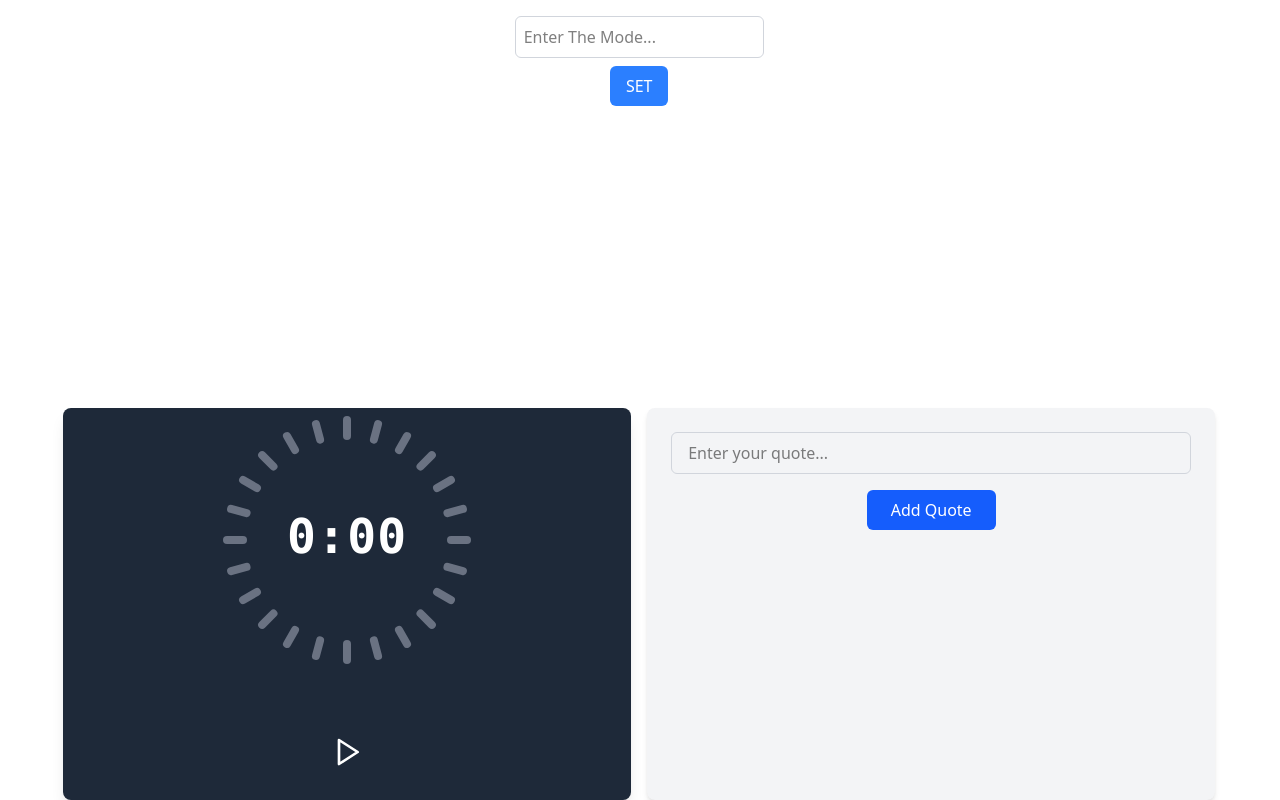
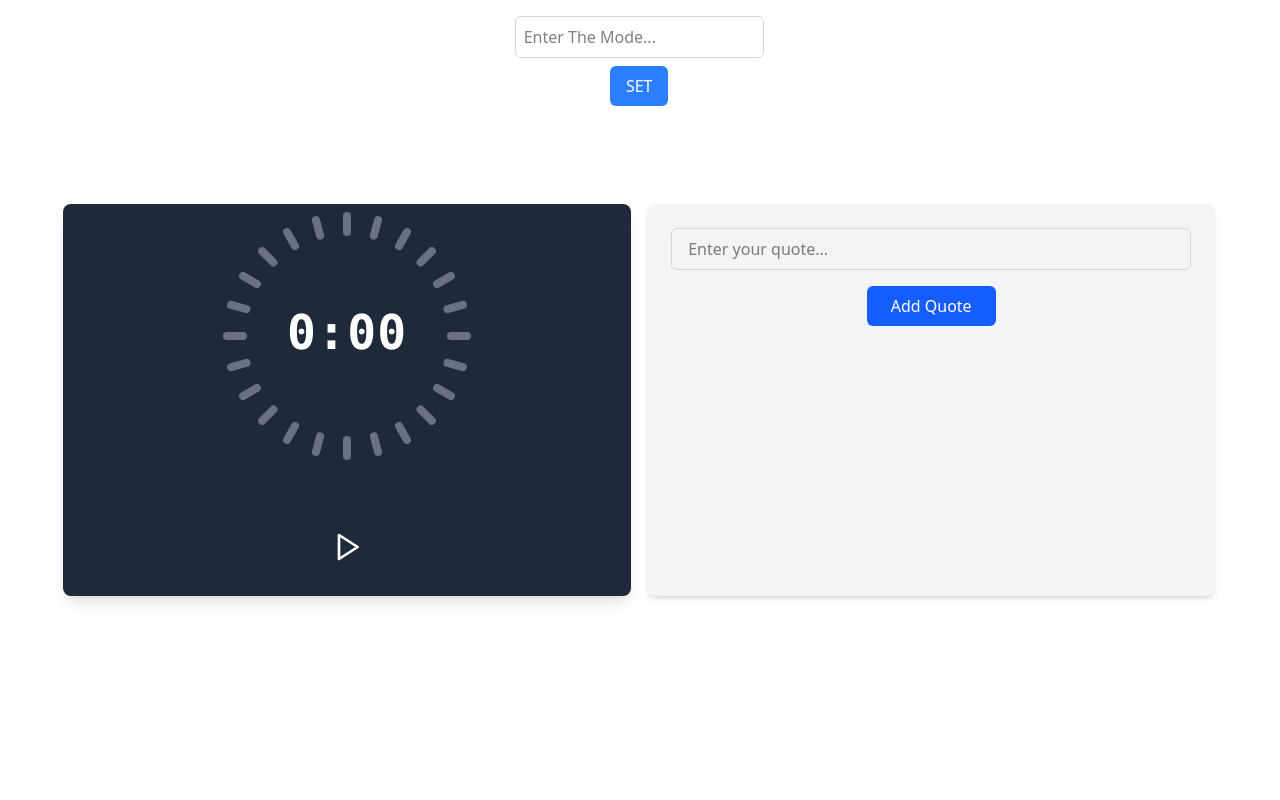
Before and after one commit to Depthabdre/StudyMode, a React (Vite) app: page / in a window 1280 px wide. Built offline with nearby package versions, Linux system fonts and the light colour scheme.

Commit message:
Timer grid aligment

```diff
--- a/src/App.jsx
+++ b/src/App.jsx
@@ -30,7 +30,7 @@ export default function App() {
   }
 
   return (
-    <main className="grid grid-cols-2 grid-rows-2 gap-4 w-[90vw] h-screen items-start justify-center  m-0 p-0">
+    <main className="grid grid-cols-2 grid-rows-4 gap-4 w-[90vw] h-screen items-start justify-center  m-0 p-0">
       <Mode  />
       <TimeStarter clickHandler={clickHandler} isRun={isRun} totalSeconds={totalSeconds} />
       <Quotes quotes={quotes} setQuotes={setQuotes} /> {/* Fixed prop name here */}
@@ -72,7 +72,7 @@ function Quotes({ quotes, setQuotes }) {
   ));
 
   return (
-    <div className="flex flex-col items-center gap-4 p-6 bg-gray-100 rounded-lg shadow-md h-full">
+    <div className="flex flex-col items-center gap-4 p-6 bg-gray-100 rounded-lg shadow-md h-full row-span-2">
       <input
         type="text"
         value={newQuote} // Set value to the state to make it a controlled input
@@ -161,8 +161,8 @@ function TimeStarter({ clickHandler, isRun, totalSeconds }) {
   const seconds = totalSeconds % 60;
 
   return (
-    <section className='flex flex-col justify-between items-center   shadow-lg bg-gray-800 text-white p-8 rounded-lg h-full '>
-      <div className="flex flex-col justify-center items-center pt-18">
+    <section className='grid grid-rows-10 grid-cols-1 justify-center items-start  shadow-lg bg-gray-800 text-white p-8 rounded-lg h-full row-span-2 '>
+      <div className="row-span-9 flex flex-col justify-center items-center pt-18">
         <CircularTicker activeColors={activeColors}>
           <p className="text-5xl font-extrabold font-mono tracking-wide ">
             {minutes}:{String(seconds).padStart(2, '0')}
```
